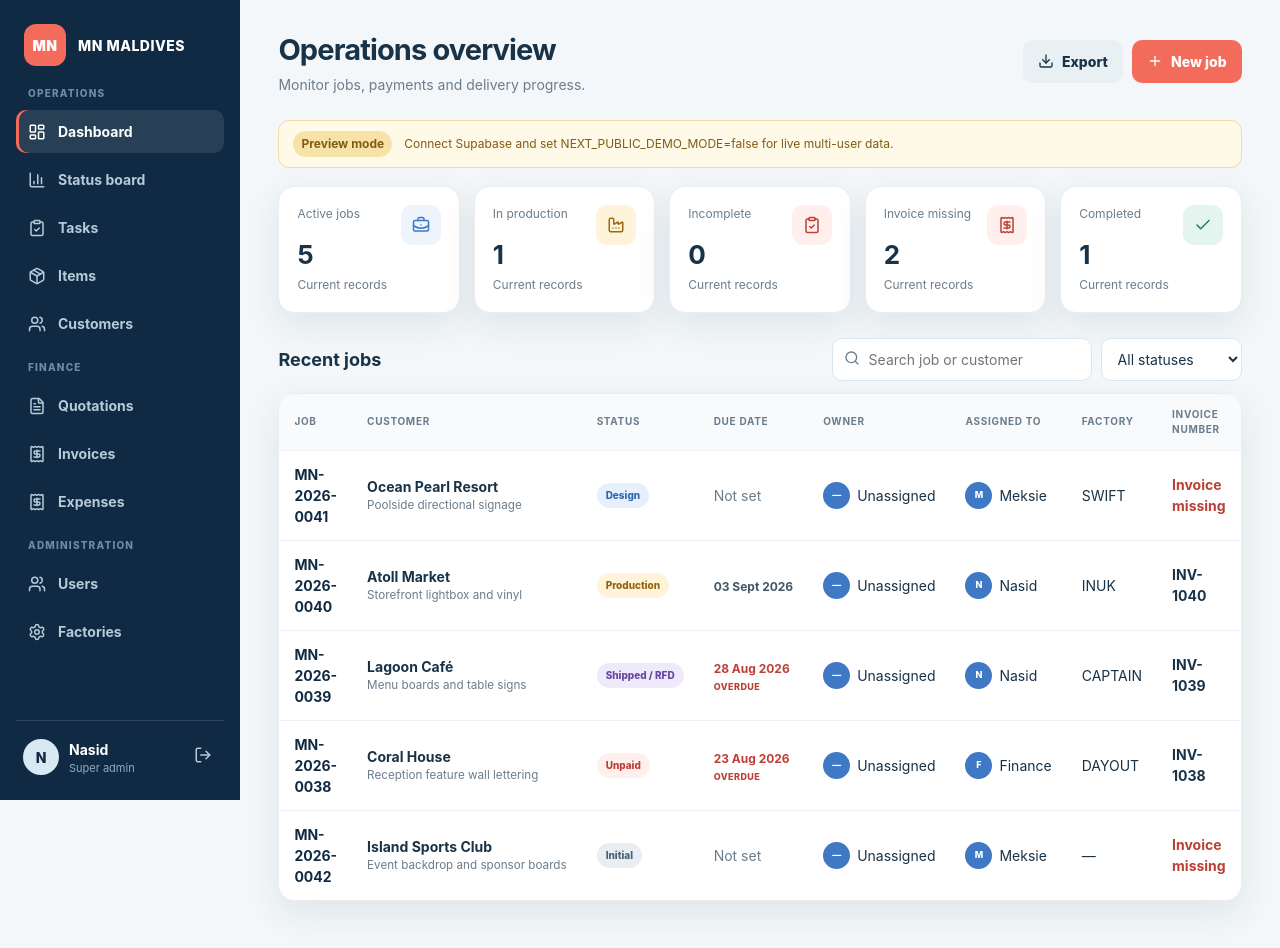
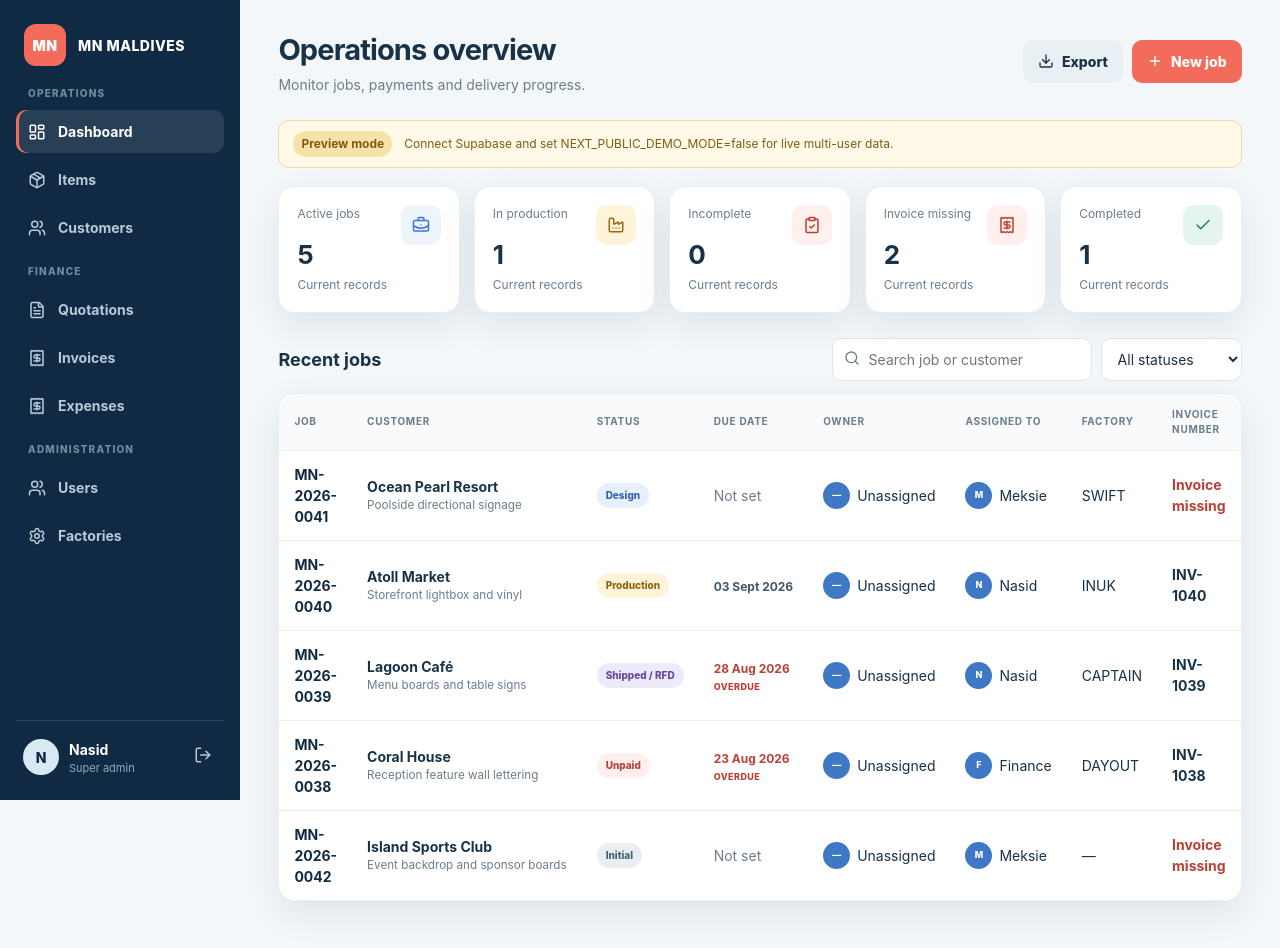
Before and after one commit to mohamednasid-collab/mn-maldives-job-portal, a Next.js app: page / in a window 1280 px wide. Shown: the top 948 px of the page. Built offline with nearby package versions, Linux system fonts and the light colour scheme.

Commit message:
Remove status board and tasks tabs

```diff
--- a/components/Portal.tsx
+++ b/components/Portal.tsx
@@ -666,8 +666,6 @@ export default function Portal() {
   if (!profile) return <Login onLogin={login} />;
   const operationsNav = [
     { id: "dashboard", label: "Dashboard", Icon: LayoutDashboard },
-    { id: "board", label: "Status board", Icon: BarChart3 },
-    { id: "tasks", label: "Tasks", Icon: ClipboardCheck },
     { id: "items", label: "Items", Icon: Package },
     { id: "customers", label: "Customers", Icon: Users },
   ] as const;
```
